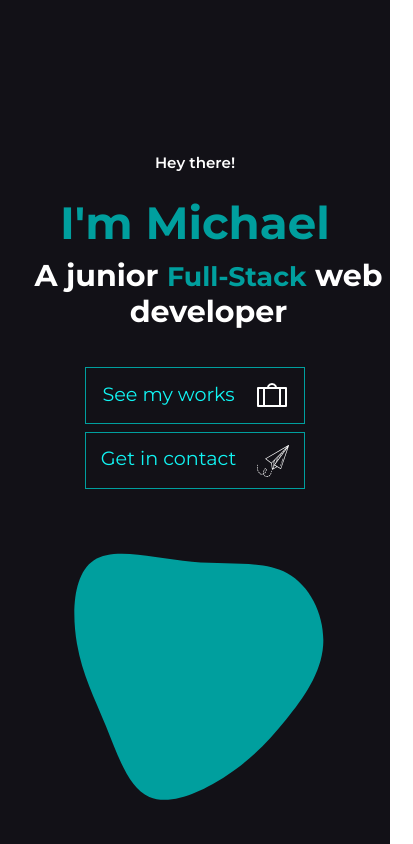
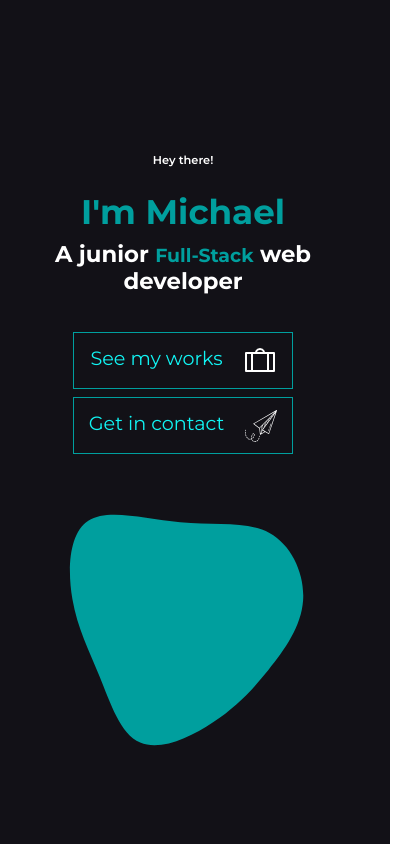
Before and after one commit to Michael-Bombini/portfolio, a Vue app: page / in a window 390 px wide. Shown: the top 844 px of the page, 413 px wide, since content can reach past the window. Built offline with nearby package versions, Linux system fonts and the light colour scheme.

Commit message:
Adjusted overflowing

```diff
--- a/src/App.vue
+++ b/src/App.vue
@@ -19,9 +19,10 @@ export default {
 <style lang="scss">
 @import "assets/styles/main.scss";
 
-body {
-  overflow-x: hidden;
-}
+
+// html ,body {
+//   overflow-x: hidden;
+// }
 
 
 </style>
--- a/src/components/TheHero.vue
+++ b/src/components/TheHero.vue
@@ -39,7 +39,7 @@ export default {
 <style lang="scss" scoped>
 @import "../assets/styles/variables";
 section {
-  height: 100vh;
+  min-height: 100vh;
   background-color: #121117;
 }
 
@@ -122,6 +122,12 @@ button {
 }
 
 @media screen and (max-width : 768px) {
+  .row {
+    max-width: 100%;
+  }
+  * {
+    font-size: 83%;
+  }
  .col-intro {
   text-align: center;
  }
```
